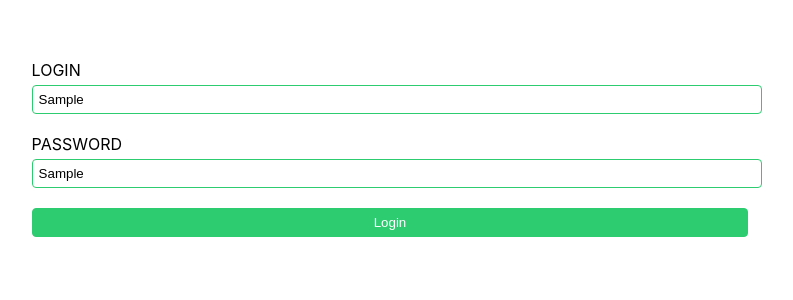
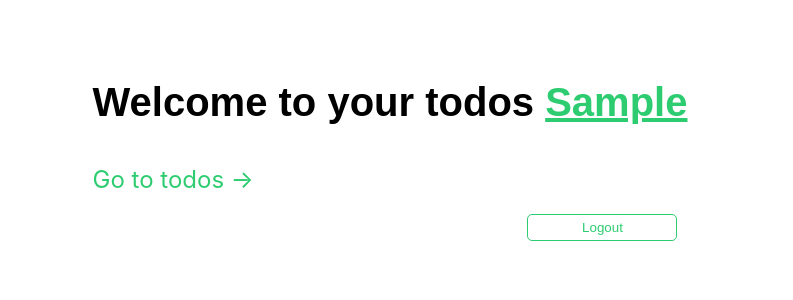
Before and after one commit to Steve-conqueror1/simple-todo, a React (Create React App) app: page / in a window 1280 px wide. Both pictures are taken after typing "Sample", "Sample" into the empty fields and a click on the button "Login". Shown: the top 300 px of the page, without its empty margins (250-1043 px from the left). Built offline with nearby package versions, Linux system fonts and the light colour scheme.

Commit message:
Logout functionality

```diff
--- a/package.json
+++ b/package.json
@@ -15,7 +15,9 @@
     "react-router-dom": "^6.6.1",
     "react-scripts": "5.0.1",
     "typescript": "^4.9.4",
-    "web-vitals": "^2.1.4"
+    "web-vitals": "^2.1.4",
+    "@reduxjs/toolkit": "^1.8.4",
+    "react-redux": "^8.0.2"
   },
   "scripts": {
     "start": "react-scripts start",
--- /dev/null
+++ b/src/components/HomeMessage.tsx
@@ -0,0 +1,17 @@
+import {Link} from "react-router-dom";
+import React from "react";
+import {useSelector} from "react-redux";
+import {RootState} from "../redux";
+import {LogoutButton} from "./LogoutButton";
+
+export const HomeMessage:React.FC = () => {
+    const login = localStorage.getItem('login')
+
+    return (
+        <div>
+            <h3 className="welcome">Welcome to your todos <span>{login}</span></h3>
+             <Link to="/todos">Go to todos &rarr;</Link>
+            <LogoutButton/>
+        </div>
+    )
+}
--- a/src/components/LoginForm.tsx
+++ b/src/components/LoginForm.tsx
@@ -1,12 +1,14 @@
 import React, {ChangeEvent, FormEvent} from "react";
+import {setIsLoggedIn} from './../redux/slices'
+import {useDispatch} from "react-redux";
 
 interface LoginProps{
     login: string;
     password: string
 }
-export const LoginForm = () => {
+export const LoginForm:React.FC = () => {
     const [credentials, setCredentials] = React.useState<LoginProps>({login:'', password:''});
-
+    const dispatch = useDispatch()
 
     const handleChange = (event:  ChangeEvent<HTMLInputElement>) => {
         setCredentials({...credentials, [event.currentTarget.name]: event.currentTarget.value})
@@ -16,6 +18,7 @@ export const LoginForm = () => {
         event.preventDefault();
         localStorage.setItem('login', credentials.login)
         localStorage.setItem('password', credentials.password)
+        dispatch(setIsLoggedIn(true))
     }
 
     return (
--- /dev/null
+++ b/src/components/LogoutButton.tsx
@@ -0,0 +1,21 @@
+import React from "react";
+import {useDispatch, useSelector} from "react-redux";
+import {RootState} from "../redux";
+import {setIsLoggedIn} from "../redux/slices";
+
+export const LogoutButton:React.FC = ()=>{
+    const isLoggedIn = useSelector((state: RootState) => state.isLoggedIn)
+    const dispatch = useDispatch()
+
+    const handleLogout = () => {
+        localStorage.setItem('login', '')
+        localStorage.setItem('password', '')
+        dispatch(setIsLoggedIn(false))
+    }
+
+    return (
+        <div className="logout">
+            {isLoggedIn && <button onClick={handleLogout} type="button">Logout</button>}
+        </div>
+    )
+}
--- a/src/components/index.ts
+++ b/src/components/index.ts
@@ -1 +1,3 @@
 export * from './LoginForm'
+export * from './HomeMessage'
+export * from './LogoutButton'
--- a/src/index.css
+++ b/src/index.css
@@ -10,6 +10,12 @@ body {
 code {
   font-family: source-code-pro, Menlo, Monaco, Consolas, 'Courier New',
     monospace;
+}
+
+a{
+  text-decoration: none;
+  color: #2ecc71;
+  font-size: 24px;
 }
 
 .container{
@@ -63,3 +69,35 @@ code {
 .button>button:hover{
   cursor: pointer;
 }
+
+.welcome{
+  font-size: 40px;
+  font-family: sans-serif;
+}
+
+.welcome>span{
+  color: #2ecc71;
+  text-decoration: underline;
+}
+
+
+.logout{
+  margin-top: 20px;
+  position: relative;
+}
+
+.logout > button {
+  width: 150px;
+  padding: 5px;
+  position: absolute;
+  right: 10px;
+  color: #2ecc71;
+  background: #ffffff;
+  border: 1px solid #2ecc71;
+  border-radius: 5px;
+}
+
+.logout > button:hover{
+  cursor: pointer;
+
+}
--- a/src/index.tsx
+++ b/src/index.tsx
@@ -1,5 +1,9 @@
 import React from 'react';
 import ReactDOM from 'react-dom/client';
+import {Provider} from 'react-redux'
+import {store} from './redux'
+
+
 import './index.css'
 
 import App from './App';
@@ -10,6 +14,8 @@ const root = ReactDOM.createRoot(
 );
 root.render(
   <React.StrictMode>
-    <App />
+      <Provider store={store}>
+         <App />
+      </Provider>
   </React.StrictMode>
 );
--- a/src/pages/Home.tsx
+++ b/src/pages/Home.tsx
@@ -1,8 +1,20 @@
-import {LoginForm} from "../components";
+import {HomeMessage, LoginForm} from "../components";
+import React from "react";
+import {useSelector} from "react-redux";
+import {RootState} from "../redux";
+
 
 export const Home = () => {
+    const isLoggedIn = useSelector((state: RootState) => state.isLoggedIn)
+
+    // React.useEffect(() => {
+        console.log('--------------------isLoggedIn------------------------------', isLoggedIn)
+    // }, [isLoggedIn])
+
     return (
         <div className="container">
-            <LoginForm/>
+            {isLoggedIn?
+            <HomeMessage/>:
+            <LoginForm/>}
         </div>)
 }
--- /dev/null
+++ b/src/redux/index.ts
@@ -0,0 +1 @@
+export * from './store'
--- /dev/null
+++ b/src/redux/slices.ts
@@ -0,0 +1,15 @@
+import { createSlice } from '@reduxjs/toolkit'
+import type { PayloadAction } from '@reduxjs/toolkit'
+
+
+export const isLoggedIn = createSlice({
+    name: 'isLoggedIn',
+    initialState: false,
+    reducers: {
+        setIsLoggedIn: (_, {payload}: PayloadAction<boolean>) => payload,
+    },
+})
+
+export const { setIsLoggedIn } = isLoggedIn.actions
+
+export default isLoggedIn.reducer
--- /dev/null
+++ b/src/redux/store.ts
@@ -0,0 +1,10 @@
+import {configureStore} from "@reduxjs/toolkit";
+import logginReducer from './slices'
+export const store =  configureStore({
+    reducer: {
+       isLoggedIn: logginReducer
+    }
+})
+
+export type RootState = ReturnType<typeof store.getState>
+export type AppDispatch = typeof store.dispatch
```
Also changed, not shown: 1 other file (tests, documents, lock files or other folders).
